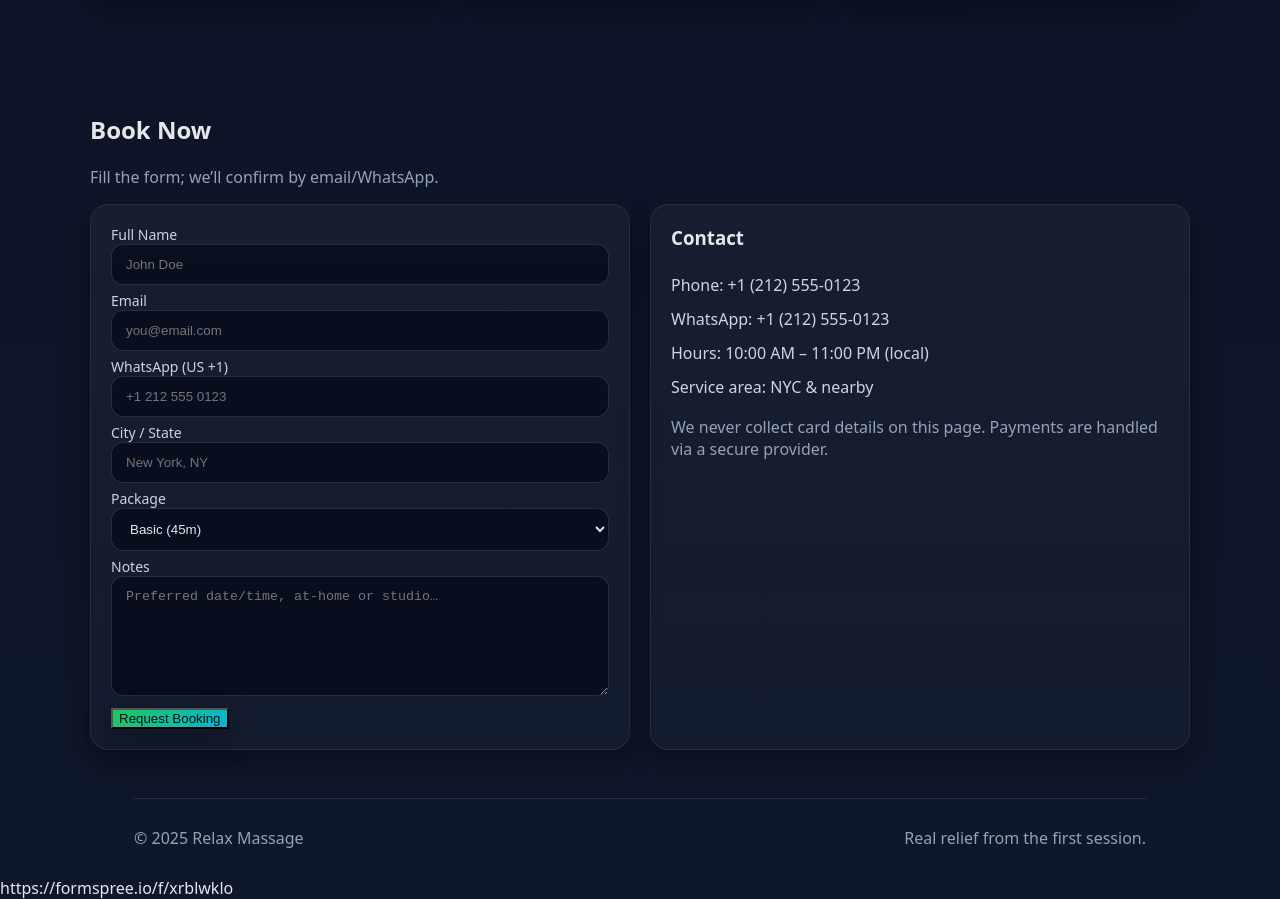
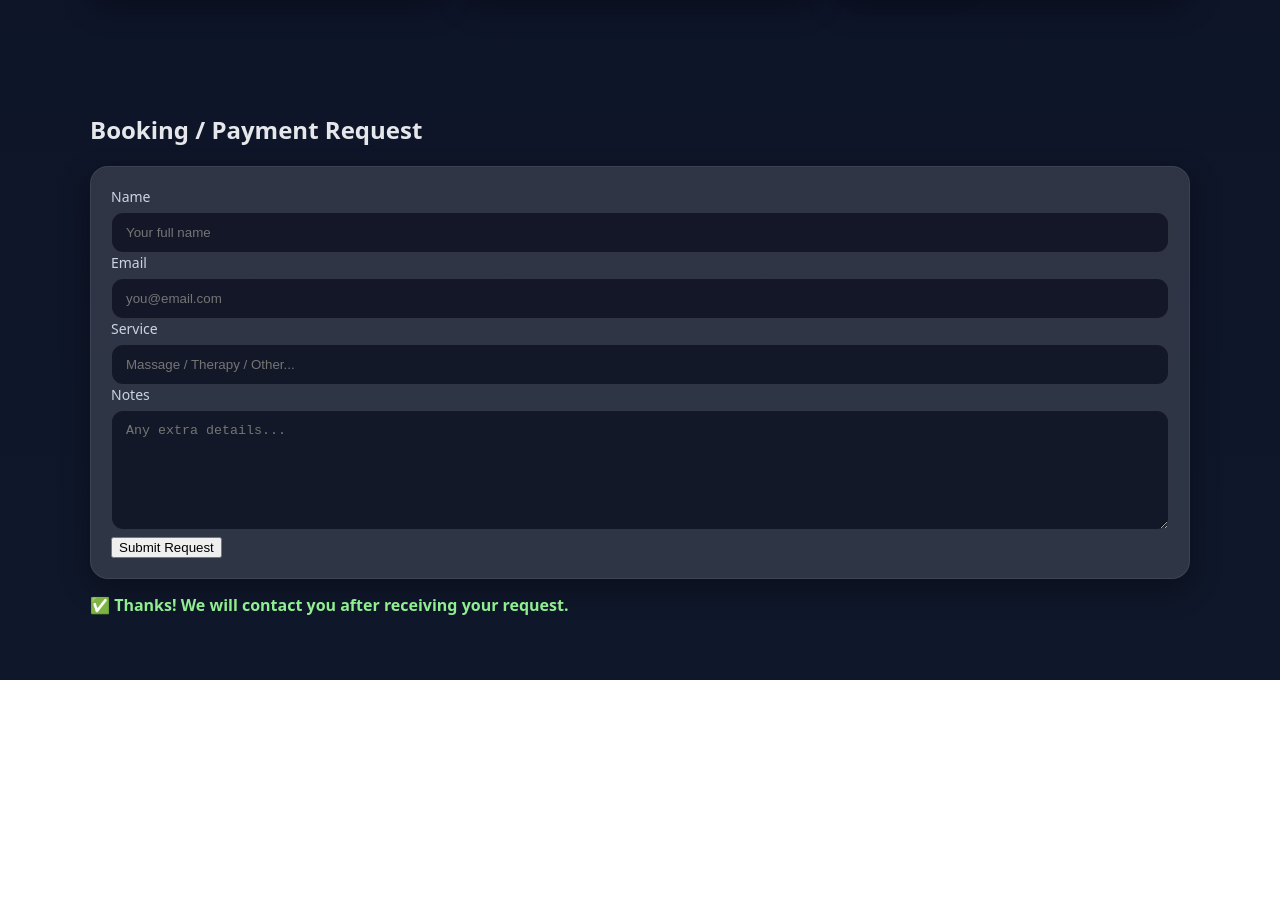
Before and after one commit to mnal99799-svg/my_Site, a plain HTML site: page index.html in a window 1280 px wide. Shown: the part 1422-2321 px from the top of the page. After the commit the page ends 2102 px from the top, so only its background shows below. Drawn offline with Linux system fonts and the light colour scheme.

Commit message:
Update index.html

```diff
--- a/index.html
+++ b/index.html
@@ -115,47 +115,27 @@
     </div>
   </section>
 
-  <section id="book">
-    <h2>Book Now</h2>
-    <p class="muted">Fill the form; we’ll confirm by email/WhatsApp.</p>
-    <div class="contact">
-      <form action="YOUR_FORMSPREE_ENDPOINT" method="POST" class="card">
-        <label>Full Name<input name="name" required placeholder="John Doe"/></label>
-        <label>Email<input type="email" name="email" required placeholder="you@email.com"/></label>
-        <label>WhatsApp (US +1)<input name="whatsapp" placeholder="+1 212 555 0123"/></label>
-        <label>City / State<input name="city" placeholder="New York, NY"/></label>
-        <label>Package
-          <select name="package" required>
-            <option value="basic">Basic (45m)</option>
-            <option value="premium">Premium (60m)</option>
-            <option value="vip">VIP (90m)</option>
-          </select>
-        </label>
-        <label>Notes<textarea name="message" placeholder="Preferred date/time, at-home or studio…"></textarea></label>
-        <button class="btn btn-primary" type="submit">Request Booking</button>
-      </form>
+  <section id="booking">
+  <h2>Booking / Payment Request</h2>
+  <form action="https://formspree.io/f/xrblwklo" method="POST" class="card" style="background:#ffffff22; color:#fff">
+    <div class="field">
+      <label>Name</label>
+      <input name="name" required placeholder="Your full name" />
+    </div>
+    <div class="field">
+      <label>Email</label>
+      <input type="email" name="email" required placeholder="you@email.com" />
+    </div>
+    <div class="field">
+      <label>Service</label>
+      <input name="service" placeholder="Massage / Therapy / Other..." />
+    </div>
+    <div class="field">
+      <label>Notes</label>
+      <textarea name="notes" placeholder="Any extra details..."></textarea>
+    </div>
+    <button class="submit" type="submit">Submit Request</button>
+  </form>
 
-      <div class="card">
-        <h3 style="margin-top:0">Contact</h3>
-        <ul class="list">
-          <li>Phone: +1 (212) 555-0123</li>
-          <li>WhatsApp: +1 (212) 555-0123</li>
-          <li>Hours: 10:00 AM – 11:00 PM (local)</li>
-          <li>Service area: NYC & nearby</li>
-        </ul>
-        <p class="muted" style="margin-top:12px">We never collect card details on this page. Payments are handled via a secure provider.</p>
-      </div>
-    </div>
-  </section>
-
-  <footer class="wrap">
-    <div style="display:flex;justify-content:space-between;gap:10px;flex-wrap:wrap">
-      <span>© <span id="y"></span> Relax Massage</span>
-      <span class="muted">Real relief from the first session.</span>
-    </div>
-  </footer>
-</main>
-<script>document.getElementById('y').textContent=new Date().getFullYear()</script>
-https://formspree.io/f/xrblwklo
-</body>
-</html>
+  <p style="margin-top:15px; color:#90EE90; font-weight:700;">✅ Thanks! We will contact you after receiving your request.</p>
+</section>
```
